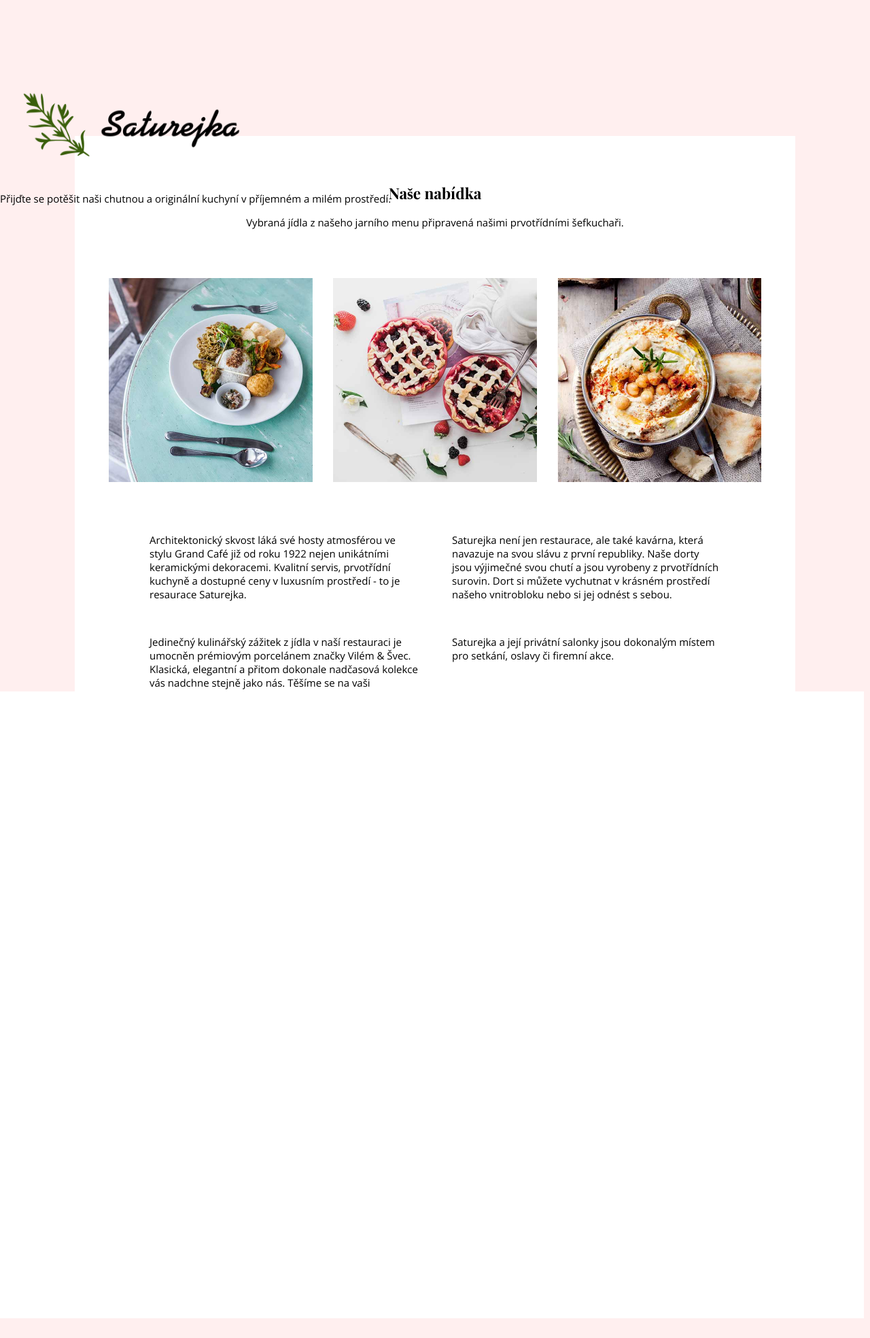
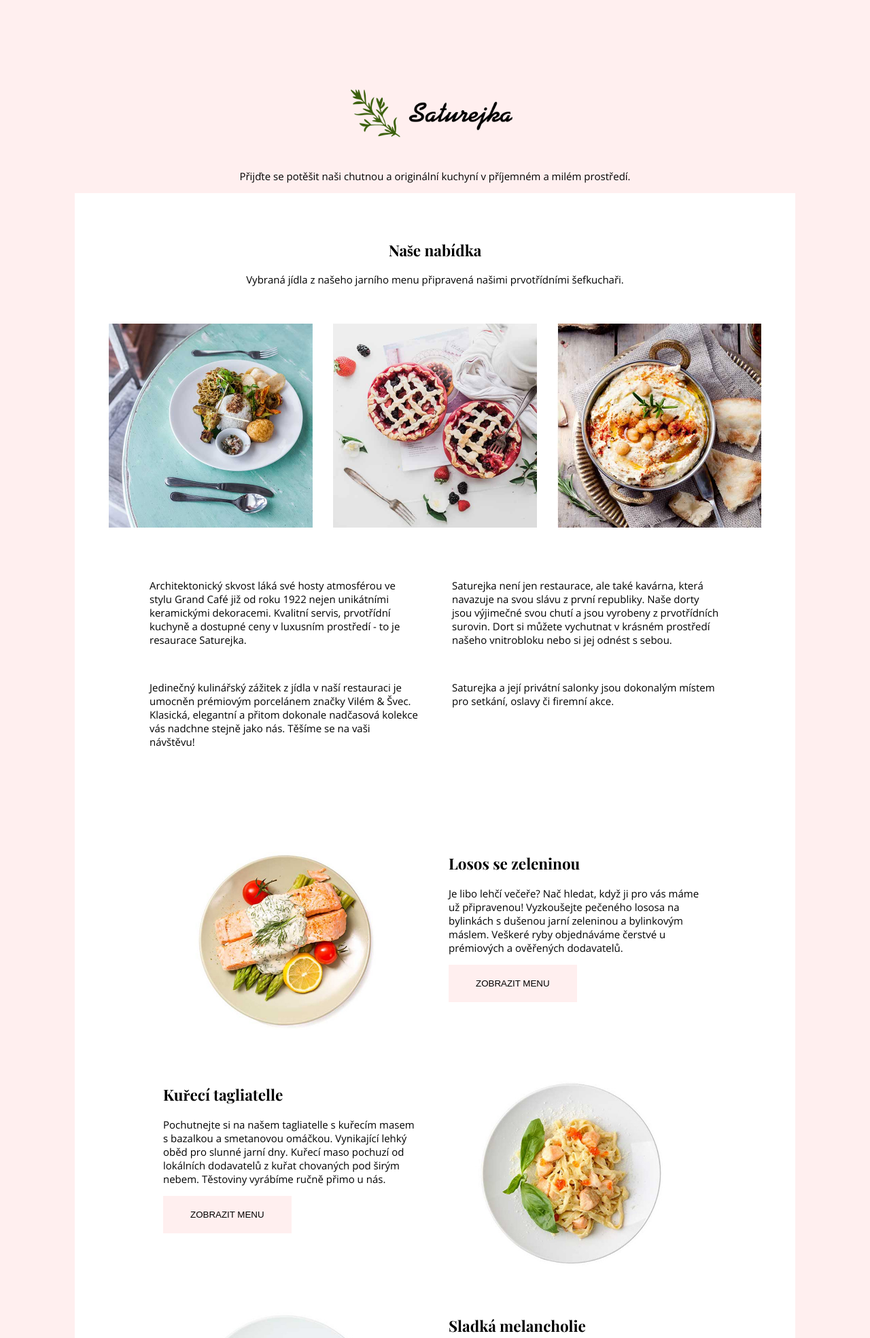
Before and after one commit to Kaykay-nova/cviceni-saturejka, a plain HTML site: page index.html in a window 1280 px wide. Shown: the top 1968 px of the page at 68% size. Before the commit the page ends 1939 px from the top, so only its background shows below. Drawn offline with nearby package versions, Linux system fonts and the light colour scheme.

Commit message:
Úprava hlavičky

```diff
--- a/index.html
+++ b/index.html
@@ -54,27 +54,31 @@
       </div>
 
       <div class="menu-container">
-
+        <div class="menu-photo">
         <img src="_materialy/img/dish1.jpg" class="dish" class="vlevo" />
-
-        <div class="menu-text">
+        </div>
+        <div class="menu-text-right">
           <h2>Losos se zeleninou</h2>
           <p>Je libo lehčí večeře? Nač hledat, když ji pro vás máme už připravenou! Vyzkoušejte pečeného lososa na bylinkách s dušenou jarní zeleninou a bylinkovým máslem. Veškeré ryby objednáváme čerstvé u prémiových a ověřených dodavatelů.</p>
           <button><a href="#">ZOBRAZIT MENU</a></button>
         </div>
 
-        <img src="_materialy/img/dish2.jpg" class="dish" class="vpravo" />
-        <div class="menu-text">
+
+        <div class="menu-text-left">
         <h2>Kuřecí tagliatelle</h2>
 
         <p>Pochutnejte si na našem tagliatelle s kuřecím masem s bazalkou a smetanovou omáčkou. Vynikající lehký oběd pro slunné jarní dny. Kuřecí maso pochuzí od lokálních dodavatelů z kuřat chovaných pod širým nebem. Těstoviny vyrábíme ručně přimo u nás.</p>
 
         <button><a href="#">ZOBRAZIT MENU</a></button>
       </div>
+      <div class="menu-photo">
+        <img src="_materialy/img/dish2.jpg" class="dish" class="vpravo" />
+        </div>
 
+      <div class="menu-photo">
       <img src="_materialy/img/dish3.jpg" class="dish" class="vlevo" />
-
-      <div class="menu-text">
+      </div>
+      <div class="menu-text-right">
         <h2>Sladká melancholie</h2>
 
         <p>Připomeňte si atmosféru sluncem zalité Provence díky jedinečené sladkokyselé chuťi našeho ctironového dortu s polevou z bílé čokolády. Vychutnejte si jej spolu s hrnkem dobré kávy na naší vnitroblokové zahrádce, která poskytuje útočiště před ruchem velkoměsta.</p>
@@ -84,11 +88,11 @@
       </div>
 
     </section>
-    <footer>
-      <p>Veškerý obsah těchto webových stránek je zcela smyšlený a určený pouze pro studijní účely Czechitas Digitální
-        akademie Web. Jakákoliv podobnost s již existujícími stránkami je čistě náhodná.</p>
-    </footer>
   </article>
+  <footer>
+    <p>Veškerý obsah těchto webových stránek je zcela smyšlený a určený pouze pro studijní účely Czechitas Digitální
+      akademie Web. Jakákoliv podobnost s již existujícími stránkami je čistě náhodná.</p>
+  </footer>
 </body>
 
 </html>
--- a/style.css
+++ b/style.css
@@ -9,12 +9,18 @@ html {
 h1,
 h2 {
   font-family: 'Playfair Display', serif;
+
+}
+
+h1 {
   text-align: center;
 }
 
 
 .velObrazku {
-  width: 300px;
+  width: 100%;
+  max-width: 300px;
+  margin: 0;
 }
 
 .container {
@@ -47,42 +53,45 @@ article {
 }
 
 article header {
-  height: 100px;
+  height: 100%;
   padding-bottom: 40px;
   text-align: center;
 }
 
-body > header {
-  height: 100px;
-  width: 50%;
-  display: grid;
-  grid-template-columns: max-content;
+body>header {
+  display: flex;
+  flex-direction: column;
+  text-align: center;
 }
 
 
-#logo{
+#logo {
   margin: 0 auto;
-  width: 400px;
-  top: 10px;
+  height: 100%;
+  max-width: 300px;
 }
 
 .menu-container {
   display: grid;
   grid-template-columns: repeat(2, 1fr);
+  padding: 30px 60px;
+  margin: 20px 0;
 }
 
-.dish{
-  width: 200px;
+.menu-text-right {
   padding: 20px;
+  float: right;
 }
 
+.menu-text-left {
+  padding: 20px;
 
-footer {
-  box-sizing: border-box;
-  text-align: center;
-  background-color: #ffefef;
-  height: 100px;
-  padding: 50px 0 0 0;
+}
+
+.dish {
+  display: block;
+  width: 300px;
+  padding: 20px 50px;
 }
 
 button {
@@ -96,3 +105,15 @@ button a {
   color: black;
   text-decoration: none;
 }
+
+footer {
+  max-width: 960px;
+  text-align: center;
+  background-color: #ffefef;
+  padding: 50px 0;
+
+}
+
+footer p {
+  margin: 0;
+}
```
